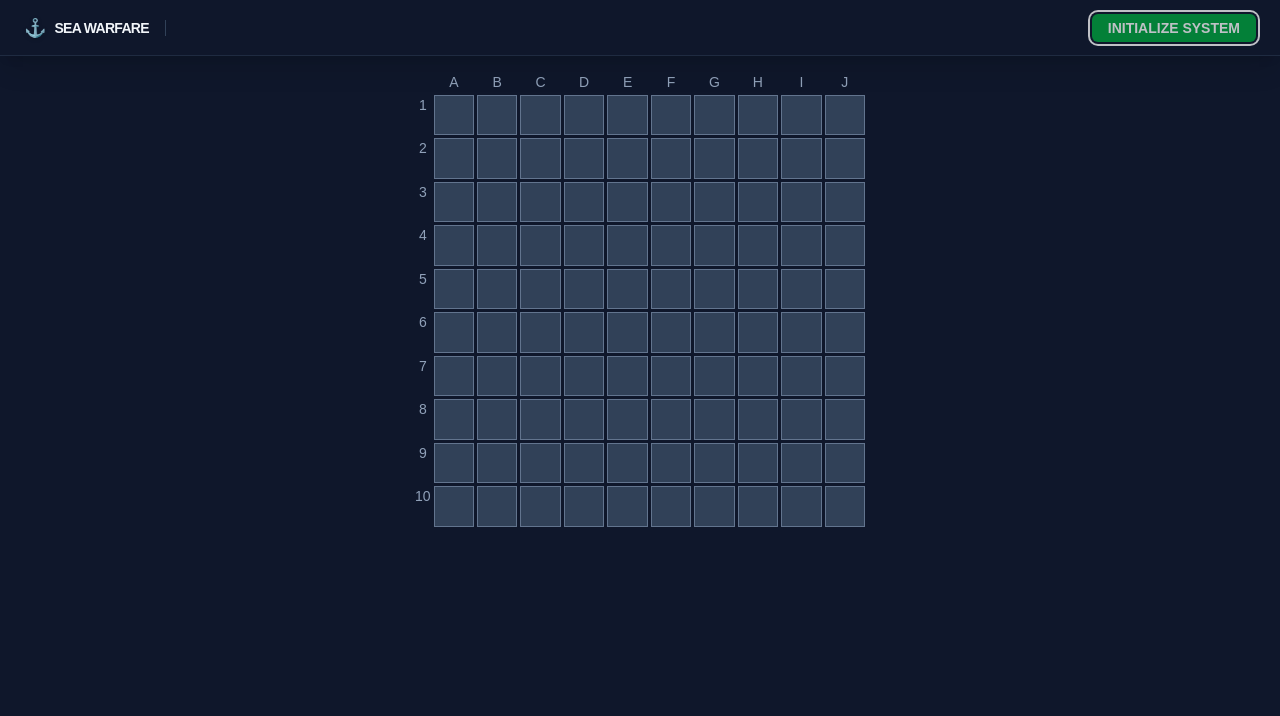
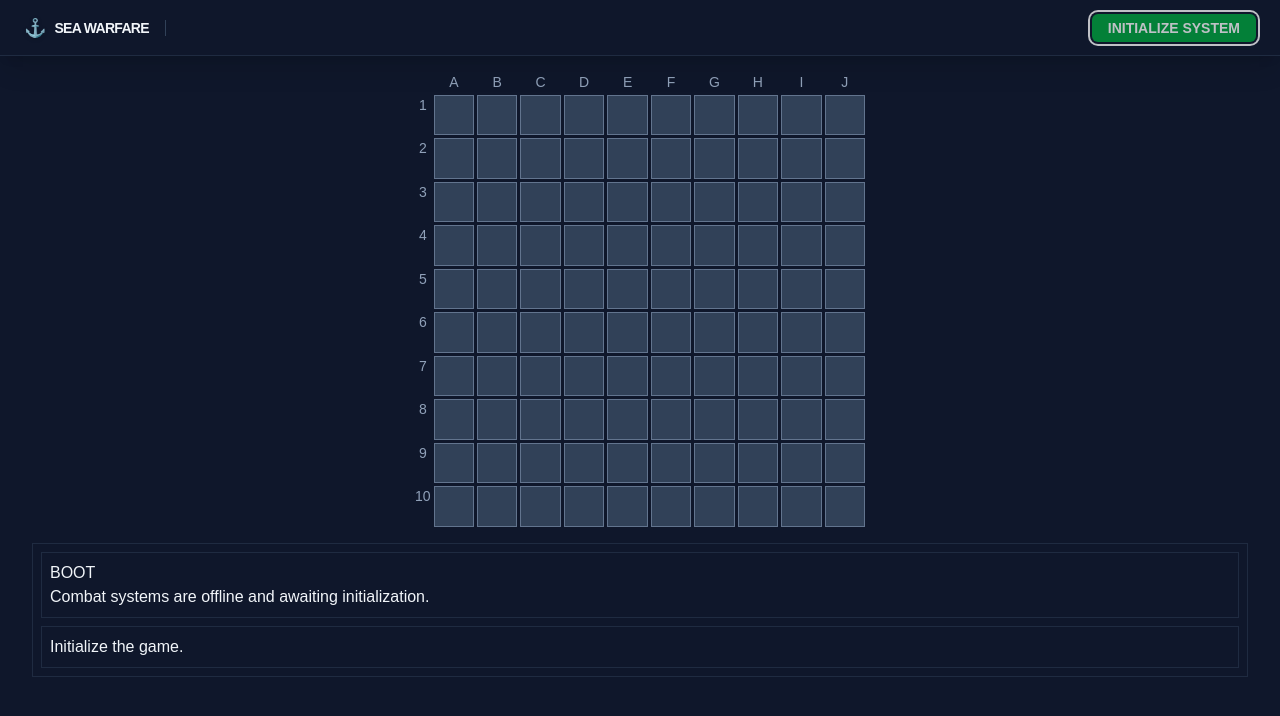
Before and after one commit to BetoCarr/sea-warfare, a Next.js app: page / in a window 1280 px wide. Shown: the top 716 px of the page. Built offline with nearby package versions, Linux system fonts and the light colour scheme.

Commit message:
InformationPanel stable

```diff
--- a/src/application/game-flow/derivePresentation.ts
+++ b/src/application/game-flow/derivePresentation.ts
@@ -14,6 +14,7 @@ export function derivePresentation(
         return {
             phaseLabel: 'BOOT',
             description: 'Combat systems are offline and awaiting initialization.',
+            instruction: 'Initialize the game.',
         };
     }
 
@@ -21,6 +22,7 @@ export function derivePresentation(
         return {
             phaseLabel: 'DEPLOY',
             description: 'Fleet deployment in progress.',
+            instruction: null
         };
     }
 
@@ -28,6 +30,7 @@ export function derivePresentation(
         return {
             phaseLabel: 'COMBAT',
             description: 'Your fleet has tactical initiative.',
+            instruction: null
         };
     }
 
@@ -35,6 +38,7 @@ export function derivePresentation(
         return {
             phaseLabel: 'COMBAT',
             description: 'Enemy forces are executing their turn.',
+            instruction: null
         };
     }
 
@@ -42,11 +46,13 @@ export function derivePresentation(
         return {
             phaseLabel: 'END',
             description: 'The mission has concluded.',
+            instruction: null
         };
     }
 
     return {
         phaseLabel: '',
         description: null,
+        instruction: null
     };
 }
--- a/src/application/game-flow/game-flow-types.ts
+++ b/src/application/game-flow/game-flow-types.ts
@@ -1,6 +1,7 @@
 export type GamePresentation = {
     phaseLabel: string;
     description: string | null;
+    instruction: string | null;
 };
 
 export type GameInteractionCapabilities = {
--- a/src/application/game-flow/useGameFlowController.ts
+++ b/src/application/game-flow/useGameFlowController.ts
@@ -1,5 +1,3 @@
-
-import { usePlacement } from "@/application/placement/hooks/usePlacement";
 
 import { deriveCapabilities } from "./deriveCapabilities";
 
@@ -8,13 +6,18 @@ import { derivePresentation } from "./derivePresentation";
 
 import { useGameplayStore } from "@/lib/store/gameplay-store";
 
-export function useGameFlowController() {
+import type { PlacementCapabilities } from '@/application/placement/derive/placement-capabilites.types';
 
+interface UseGameFlowControllerProps {
+    placementCapabilities: PlacementCapabilities;
+}
+
+export function useGameFlowController({
+    placementCapabilities,
+}: UseGameFlowControllerProps) {
     const game = useGameplayStore(state => state.game);
-    const placement = usePlacement();
 
-
-    const capabilities = deriveCapabilities(game, placement.contract.capabilities);
+    const capabilities = deriveCapabilities(game, placementCapabilities);
     const presentation = derivePresentation(game);
 
     return {
--- a/src/components/game/GameScreen.tsx
+++ b/src/components/game/GameScreen.tsx
@@ -12,8 +12,6 @@ import { Header } from "./Header";
 
 import { GameStage } from "./GameStage/GameStage";
 
-import { useGameFlowController } from "@/application/game-flow/useGameFlowController";
-
 // import { usePlacementFlow } from "@/application/placement/hooks/usePlacementFlow";
 
 import { useSupportsHover } from "@/lib/device/useSupportsHover";
@@ -25,8 +23,6 @@ export function GameScreen() {
     const [feedbackType, setFeedbackType] = useState<FeedbackType>('info');
 
     const supportsHover = useSupportsHover();
-
-    const flow = useGameFlowController();
 
     // const placement = usePlacementFlow()
 
--- a/src/components/game/GameStage/GameStage.tsx
+++ b/src/components/game/GameStage/GameStage.tsx
@@ -5,6 +5,7 @@ import { FeedbackMessage, FeedbackType } from './FeedbackMessage';
 import Board from '../../board/Board';
 
 import PlayerSection from '../../game/GameStage/PlayerSection/PlayerSection';
+import InformationPanel from './InformationPanel/InformationPanel';
 
 import { OrientationToggle } from '../../placement/OrientationToggle';
 
@@ -36,9 +37,11 @@ export const GameStage = ({
     onPlayerCellClick,
 }: GameStageProps) => {
 
+    const placement = usePlacement();
 
-    const placement = usePlacement();
-    const flow = useGameFlowController();
+    const flow = useGameFlowController({
+        placementCapabilities: placement.contract.capabilities,
+    });
 
     const boardVM = useBoardViewModel({
         boardVariant: 'player',
@@ -53,21 +56,16 @@ export const GameStage = ({
         rotate: placement.interaction.rotate,
     });
 
+    const instruction =
+        flow.capabilities.canPlaceFleet
+            ? placement.contract.instruction
+            : flow.presentation.instruction;
+
     return (
         <main className={cn(
             "flex-1 min-h-0 overflow-hidden flex flex-col items-stretch relative px-4 md:px-8",
             "transition-all duration-700 ease-in-out",
         )}>
-            {/* 1. TOP SLOT: Feedback / Instructions (Stable Height) */}
-            {/* <div className="h-20 sm:h-24 flex items-center justify-center shrink-0">
-                <FeedbackMessage
-                    // message={activeMessage}
-                    type={activeType}
-                    onDismiss={onDismissFeedback}
-                    className="pointer-events-auto shadow-xl backdrop-blur-md ring-1 ring-white/10"
-                />
-            </div> */}
-
             < PlayerSection
                 boardVM={boardVM}
 
@@ -87,6 +85,19 @@ export const GameStage = ({
                 }
                 onCellPress={placement.interaction.onBoardInteraction}
             />
+
+            {/* 3. BOTTOM SLOT: Ship Palette */}
+            {flow.capabilities.canPlaceFleet && (
+                <div className="shrink-0 flex flex-col gap-2 sm:gap-4 px-1">
+                    <div className="flex justify-between items-center">
+                        <OrientationToggle
+                            orientation={placement.interaction.orientation}
+                            onToggle={placement.interaction.rotate}
+                        />
+                    </div>
+                    <ShipPalette />
+                </div>
+            )}
 
             {flow.capabilities.canAttack && (
                 <div className="w-full max-w-full flex items-center justify-center transition-transform duration-500">
@@ -113,17 +124,18 @@ export const GameStage = ({
                     </div>
                 </div>
             )}
-            {/* 3. BOTTOM SLOT: Ship Palette */}
-            {flow.capabilities.canPlaceFleet && (
-                <div className="shrink-0 flex flex-col gap-2 sm:gap-4 px-1">
-                    <div className="flex justify-between items-center">
-                        <OrientationToggle
-                            orientation={placement.interaction.orientation}
-                            onToggle={placement.interaction.rotate}
-                        />
-                    </div>
-                    <ShipPalette />
-                </div>
+
+            {instruction && (
+                <InformationPanel
+                    phaseLabel={flow.presentation.phaseLabel}
+                    description={flow.presentation.description}
+                    instruction={instruction}
+                    stats={
+                        flow.capabilities.canPlaceFleet
+                            ? `Remaining ships: ${placement.contract.stats.remainingShips}`
+                            : undefined
+                    }
+                />
             )}
         </main>
     );
--- /dev/null
+++ b/src/components/game/GameStage/InformationPanel/InformationPanel.tsx
@@ -0,0 +1,25 @@
+import PhaseContext from './PhaseContext';
+import Instruction from './Instruction';
+import Stats from './Stats';
+
+interface InformationPanelProps {
+    phaseLabel: string;
+    description: string | null;
+    instruction: string;
+    stats?: string;
+}
+
+export default function InformationPanel({
+    phaseLabel,
+    description,
+    instruction,
+    stats,
+}: InformationPanelProps) {
+    return (
+        <section className="w-full flex flex-col gap-2 border border-slate-700/50 p-2">
+            <PhaseContext phaseLabel={phaseLabel} description={description} />
+            <Instruction instruction={instruction} />
+            {stats && <Stats stats={stats} />}
+        </section>
+    );
+}
--- /dev/null
+++ b/src/components/game/GameStage/InformationPanel/Instruction.tsx
@@ -0,0 +1,11 @@
+interface InstructionProps {
+    instruction: string;
+}
+
+export default function Instruction({ instruction }: InstructionProps) {
+    return (
+        <section className="border border-slate-700/50 p-2">
+            <h2>{instruction}</h2>
+        </section>
+    );
+}
--- /dev/null
+++ b/src/components/game/GameStage/InformationPanel/PhaseContext.tsx
@@ -0,0 +1,16 @@
+interface PhaseContextProps {
+    phaseLabel: string;
+    description: string | null;
+}
+
+export default function PhaseContext({
+    phaseLabel,
+    description,
+}: PhaseContextProps) {
+    return (
+        <section className="border border-slate-700/50 p-2">
+            <h2>{phaseLabel}</h2>
+            {description && <p>{description}</p>}
+        </section>
+    );
+}
--- /dev/null
+++ b/src/components/game/GameStage/InformationPanel/Stats.tsx
@@ -0,0 +1,12 @@
+interface StatsProps {
+    stats: string;
+}
+
+export default function Stats({ stats }: StatsProps) {
+    return (
+        <section className="border border-slate-700/50 p-2">
+            <h2>Stats</h2>
+            <p>{stats}</p>
+        </section>
+    );
+}
--- a/src/components/game/Header.tsx
+++ b/src/components/game/Header.tsx
@@ -1,6 +1,7 @@
 import { Button } from "@/components/ui/Button";
 
 import { useGameFlowController } from "@/application/game-flow/useGameFlowController";
+import { usePlacement } from "@/application/placement/hooks/usePlacement";
 
 // import { usePlacementFlow } from "@/application/placement/hooks/usePlacementFlow";
 
@@ -11,7 +12,10 @@ interface HeaderProps {
 
 export function Header({ onInitialize }: HeaderProps) {
 
-  const flow = useGameFlowController();
+  const placement = usePlacement();
+  const flow = useGameFlowController({
+    placementCapabilities: placement.contract.capabilities,
+  });
 //   const { canConfirmFleet, confirmFleet } = usePlacementFlow(); // Revisar si se puede recibir mediante props
 
   const renderAction = () => {
```
Also changed, not shown: 1 other file (tests, documents, lock files or other folders).
